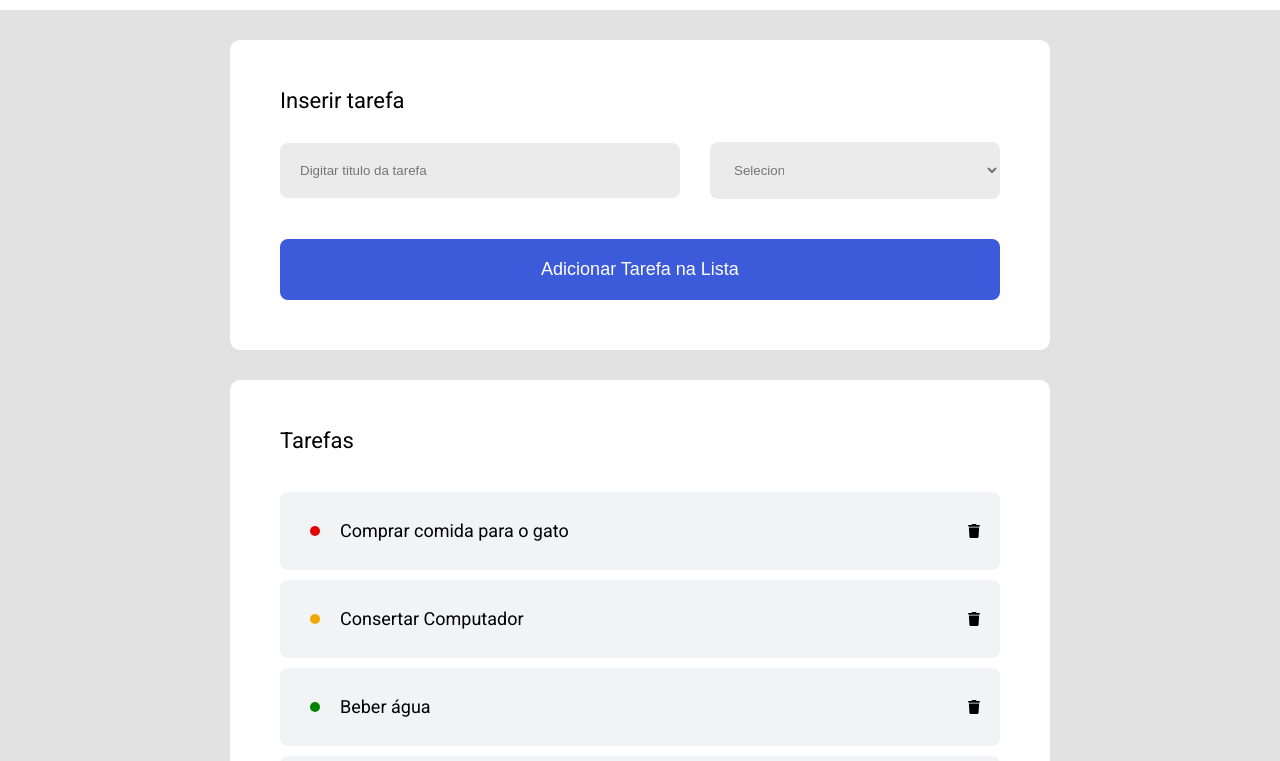
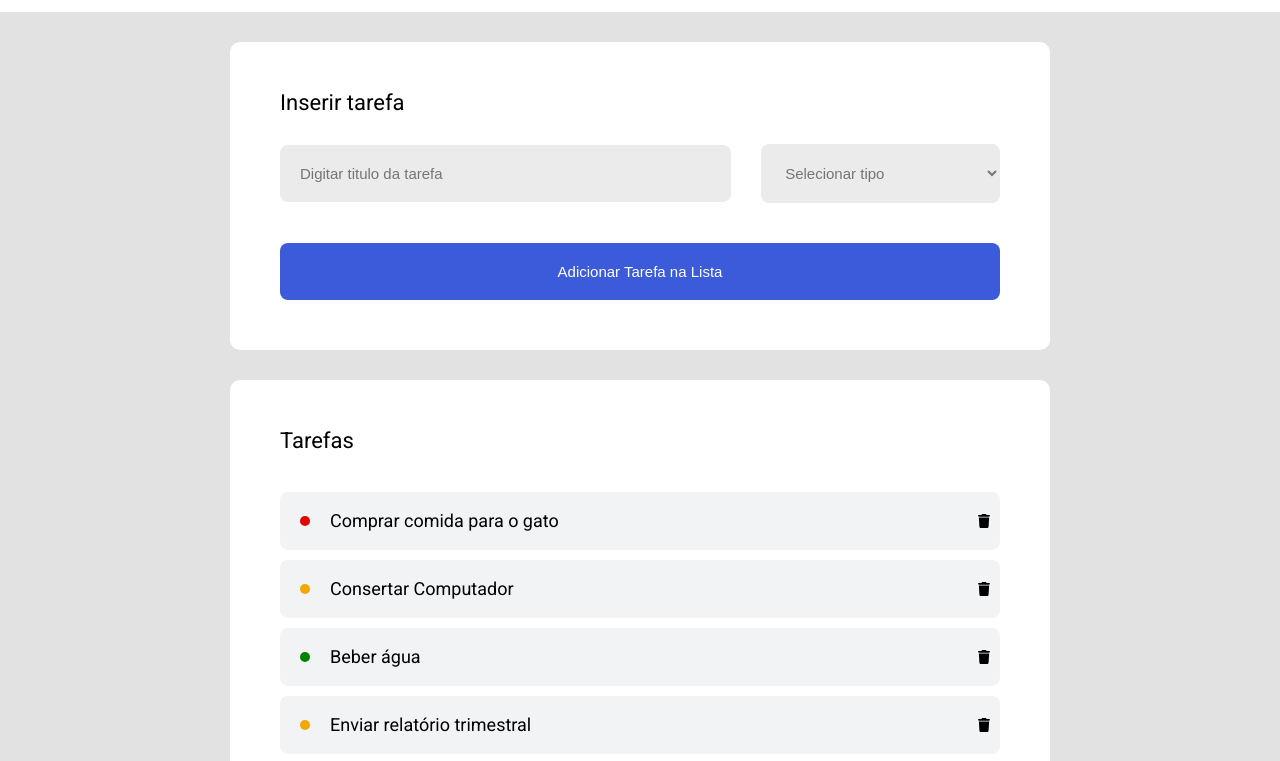
Before and after one commit to alex-gsone/m2-lista-de-tarefas-alex-gsone, a plain HTML site: page index.html in a window 1280 px wide. Shown: the part 73-834 px from the top of the page. Drawn offline with Linux system fonts and the light colour scheme.

Commit message:
ajustes finais

```diff
--- a/script.js
+++ b/script.js
@@ -14,13 +14,11 @@ const tasks = [
 function renderElements(tasks){
     const ul = document.querySelector("ul");
     let item = [tasks.length];
-    // console.log(tasks, tasks.length);
-    for(let i = 0; i <tasks.length; i++){
-        // console.log(i, tasks[i]);
+    for(let i = 0; i < tasks.length; i++){
         item[i] = createTaskItem(tasks[i].title, tasks[i].type);
         ul.appendChild(item[i]);
-  }
-}
+  };
+};
 renderElements(tasks);
 
 function createTaskItem(title, type){
@@ -42,15 +40,12 @@ function createTaskItem(title, type){
     button.classList.add("task__button--remove-task");
 
     li.addEventListener("click", function (event) {
-        let item = {title:title, type:type}
-        for(let i = 0; i <tasks.length; i++){
-            // tasks[i].title
-            // console.log(tasks[i].title);
+        let item = {title:title, type:type};
+        for(let i = 0; i < tasks.length; i++){
             if(tasks[i].title === title){
                 tasks.splice(i, 1);
-                console.log('novo tasks:', tasks);
-            }
-        }
+            };
+        };
         li.remove();
     });
 
@@ -60,25 +55,19 @@ function createTaskItem(title, type){
         span.classList.add("task-type_span-important");
     }else{
         span.classList.add("task-type_span-normal");
-    }
-    console.log('novo tasks:', tasks);
+    };
     return li;
-}
+};
 
-const form = document.querySelector(".form__container")
+const form = document.querySelector(".form__container");
 const inputName = document.querySelector(".form__input--text__input__box");
 const selected_type = document.querySelector(".form__input--priority__input__box");
 
-form.addEventListener("submit", function (event) {
+form.addEventListener("submit", function(event) {
     event.preventDefault();
-
-    // console.log(inputName.value);
-    // console.log(selected_type.value);
     const new_object = {title:inputName.value, type:selected_type.value}
-    // console.log(new_object.length);
     const ul = document.querySelector("ul");
     ul.innerHTML = '';
-
     tasks.push(new_object);
     renderElements(tasks);
-})
+});
--- a/style.css
+++ b/style.css
@@ -34,6 +34,7 @@ header{
     padding: 16px;
     border-radius: 8px;
     margin-right: 230px;
+    font-size: 15px;
 }
 .form__container{
     display: flex;
@@ -52,16 +53,18 @@ header{
     padding: 20px;
     width: 100%;
     border-radius: 8px;
+    font-size: 15px;
 }
 .form__input--priority__input__box{
     background-color:#ebebeb;
     color: #757575;
     border: none;
     padding: 20px;
-    padding-right:200px;
+    padding-right:00px;
     border-radius: 8px;
-    width: 50%;
+    width: 56%;
     margin-left: 30px;
+    font-size: 15px;
 }
 .form__button--add-task{
     background-color: #3b5bdb;
@@ -72,7 +75,7 @@ header{
     width: 100%;
     box-sizing: border-box;
     margin-top: 10px;
-    font-size: large;
+    font-size: 15px;
     font-weight: 520;
     cursor:pointer;
 }
@@ -86,7 +89,6 @@ header{
     font-size: 22px;
     font-weight: 400;
     padding-bottom: 30px;
-
 }
 .tasks__container{
     display: flex;
@@ -105,7 +107,7 @@ header{
     color:black;
     border: none;
     border-radius: 8px;
-    padding: 20px;
+    padding: 10px;
     width: 100%;
     box-sizing: border-box;
     margin-top: 10px;
```
Also changed, not shown: index.html (+2 -0 lines).
